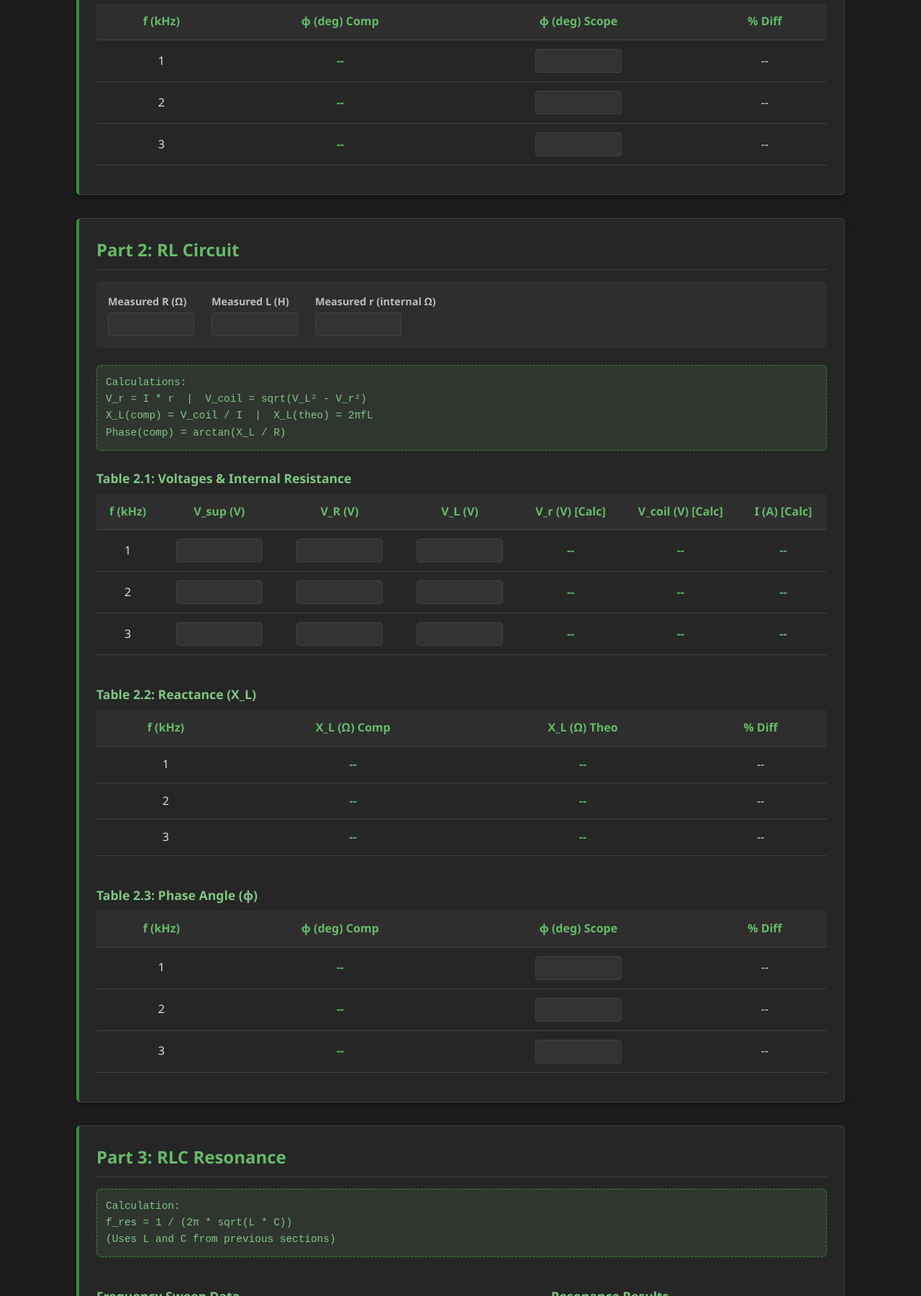
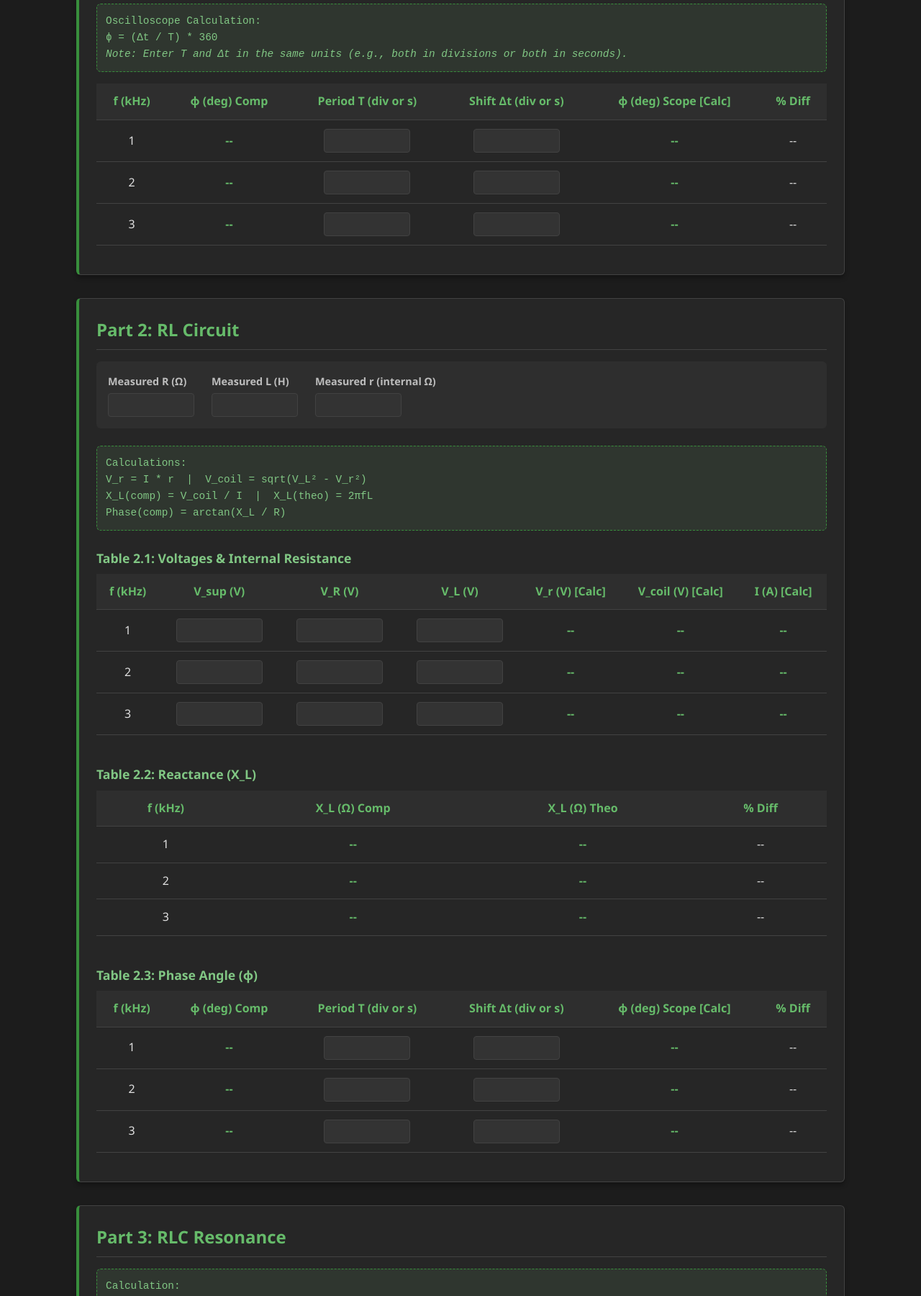
Before and after one commit to ShortTimeNoSee/phys-42-ac-circuits-lab, a plain HTML site: page index.html in a window 1280 px wide. Shown: the part 1333-3133 px from the top of the page at 72% size. Drawn offline with Linux system fonts and the light colour scheme.

Commit message:
phase angle and reactance calculations

```diff
--- a/index.html
+++ b/index.html
@@ -300,13 +300,20 @@
             </div>
 
             <h3>Table 1.3: Phase Angle (ϕ)</h3>
+            <div class="formula-box">
+                Oscilloscope Calculation:<br>
+                ϕ = (Δt / T) * 360<br>
+                <em>Note: Enter T and Δt in the same units (e.g., both in divisions or both in seconds).</em>
+            </div>
             <div class="table-wrapper">
                 <table>
                     <thead>
                         <tr>
                             <th>f (kHz)</th>
                             <th>ϕ (deg) Comp</th>
-                            <th>ϕ (deg) Scope</th>
+                            <th>Period T (div or s)</th>
+                            <th>Shift Δt (div or s)</th>
+                            <th>ϕ (deg) Scope [Calc]</th>
                             <th>% Diff</th>
                         </tr>
                     </thead>
@@ -314,19 +321,25 @@
                         <tr>
                             <td>1</td>
                             <td class="computed-val" id="p1_1k_phi_comp">--</td>
-                            <td><input type="number" id="p1_1k_phi_meas" step="1" oninput="calcPart1()"></td>
+                            <td><input type="number" id="p1_1k_T" step="0.1" oninput="calcPart1()"></td>
+                            <td><input type="number" id="p1_1k_dt" step="0.1" oninput="calcPart1()"></td>
+                            <td class="computed-val" id="p1_1k_phi_scope">--</td>
                             <td id="p1_1k_phi_diff">--</td>
                         </tr>
                         <tr>
                             <td>2</td>
                             <td class="computed-val" id="p1_2k_phi_comp">--</td>
-                            <td><input type="number" id="p1_2k_phi_meas" step="1" oninput="calcPart1()"></td>
+                            <td><input type="number" id="p1_2k_T" step="0.1" oninput="calcPart1()"></td>
+                            <td><input type="number" id="p1_2k_dt" step="0.1" oninput="calcPart1()"></td>
+                            <td class="computed-val" id="p1_2k_phi_scope">--</td>
                             <td id="p1_2k_phi_diff">--</td>
                         </tr>
                         <tr>
                             <td>3</td>
                             <td class="computed-val" id="p1_3k_phi_comp">--</td>
-                            <td><input type="number" id="p1_3k_phi_meas" step="1" oninput="calcPart1()"></td>
+                            <td><input type="number" id="p1_3k_T" step="0.1" oninput="calcPart1()"></td>
+                            <td><input type="number" id="p1_3k_dt" step="0.1" oninput="calcPart1()"></td>
+                            <td class="computed-val" id="p1_3k_phi_scope">--</td>
                             <td id="p1_3k_phi_diff">--</td>
                         </tr>
                     </tbody>
@@ -446,7 +459,9 @@
                         <tr>
                             <th>f (kHz)</th>
                             <th>ϕ (deg) Comp</th>
-                            <th>ϕ (deg) Scope</th>
+                            <th>Period T (div or s)</th>
+                            <th>Shift Δt (div or s)</th>
+                            <th>ϕ (deg) Scope [Calc]</th>
                             <th>% Diff</th>
                         </tr>
                     </thead>
@@ -454,19 +469,25 @@
                         <tr>
                             <td>1</td>
                             <td class="computed-val" id="p2_1k_phi_comp">--</td>
-                            <td><input type="number" id="p2_1k_phi_meas" step="1" oninput="calcPart2()"></td>
+                            <td><input type="number" id="p2_1k_T" step="0.1" oninput="calcPart2()"></td>
+                            <td><input type="number" id="p2_1k_dt" step="0.1" oninput="calcPart2()"></td>
+                            <td class="computed-val" id="p2_1k_phi_scope">--</td>
                             <td id="p2_1k_phi_diff">--</td>
                         </tr>
                         <tr>
                             <td>2</td>
                             <td class="computed-val" id="p2_2k_phi_comp">--</td>
                             <td><input type="number" id="p2_2k_phi_meas" step="1" oninput="calcPart2()"></td>
+                            <td><input type="number" id="p2_2k_dt" step="0.1" oninput="calcPart2()"></td>
+                            <td class="computed-val" id="p2_2k_phi_scope">--</td>
                             <td id="p2_2k_phi_diff">--</td>
                         </tr>
                         <tr>
                             <td>3</td>
                             <td class="computed-val" id="p2_3k_phi_comp">--</td>
-                            <td><input type="number" id="p2_3k_phi_meas" step="1" oninput="calcPart2()"></td>
+                            <td><input type="number" id="p2_3k_T" step="0.1" oninput="calcPart2()"></td>
+                            <td><input type="number" id="p2_3k_dt" step="0.1" oninput="calcPart2()"></td>
+                            <td class="computed-val" id="p2_3k_phi_scope">--</td>
                             <td id="p2_3k_phi_diff">--</td>
                         </tr>
                     </tbody>
@@ -534,23 +555,26 @@
     <script>
         // --- Helper Functions ---
         function getVal(id) {
-            const v = parseFloat(document.getElementById(id).value);
+            const el = document.getElementById(id);
+            if (!el) return null;
+            const v = parseFloat(el.value);
             return isNaN(v) ? null : v;
         }
 
         function setVal(id, val, units = "") {
             const el = document.getElementById(id);
+            if (!el) return;
             if (val === null || isNaN(val) || !isFinite(val)) {
                 el.innerText = "--";
                 el.className = "computed-val";
             } else {
-                // Display logic: max 4 significant digits typically for these labs
                 el.innerText = val.toPrecision(4) + (units ? " " + units : "");
             }
         }
 
         function setDiff(id, percent) {
             const el = document.getElementById(id);
+            if (!el) return;
             if (percent === null || isNaN(percent) || !isFinite(percent)) {
                 el.innerText = "--";
                 el.className = "";
@@ -563,8 +587,8 @@
         }
 
         function calcDiff(meas, theo) {
-            if (!meas || !theo) return null;
-            return (Math.abs(meas - theo) / Math.abs(theo)) * 100;
+            if (meas === null || theo === null) return null;
+            return (Math.abs(Math.abs(meas) - Math.abs(theo)) / Math.abs(theo)) * 100;
         }
 
         // --- Part 3 Table Generator ---
@@ -585,55 +609,57 @@
         function calcPart1() {
             const R = getVal('p1_R');
             const C_uF = getVal('p1_C');
-            const C = C_uF ? C_uF * 1e-6 : null; // Convert to Farads
+            const C = C_uF ? C_uF * 1e-6 : null;
 
-            const freqs = [1, 2, 3]; // kHz
+            const freqs = [1, 2, 3];
 
             freqs.forEach(f_kHz => {
-                const f = f_kHz * 1000; // Hz
+                const f = f_kHz * 1000;
                 const prefix = `p1_${f_kHz}k`;
 
                 // Inputs
                 const Vr = getVal(`${prefix}_Vr`);
                 const Vc = getVal(`${prefix}_Vc`);
-                const phi_meas = getVal(`${prefix}_phi_meas`);
 
-                // 1. Current I = Vr / R
+                // Scope Inputs
+                const T = getVal(`${prefix}_T`);
+                const dt = getVal(`${prefix}_dt`);
+
+                // 1. Current
                 let I = null;
                 if (R && Vr) I = Vr / R;
                 setVal(`${prefix}_I`, I);
-                setVal(`${prefix}_I_copy`, I); // Populate 2nd table column
+                setVal(`${prefix}_I_copy`, I);
 
-                // 2. Xc Computed = Vc / I
+                // 2. Xc Computed
                 let Xc_comp = null;
                 if (Vc && I) Xc_comp = Vc / I;
                 setVal(`${prefix}_Xc_comp`, Xc_comp);
 
-                // 3. Xc Theoretical = 1 / (2pi f C)
+                // 3. Xc Theo
                 let Xc_theo = null;
                 if (C) Xc_theo = 1 / (2 * Math.PI * f * C);
                 setVal(`${prefix}_Xc_theo`, Xc_theo);
 
-                // 4. Xc % Diff
+                // 4. Xc Diff
                 setDiff(`${prefix}_Xc_diff`, calcDiff(Xc_comp, Xc_theo));
 
-                // 5. Phase Computed (deg) = atan(-Xc/R)
-                // Note: Xc is positive number in formula usually, but phase is negative for capacitor
+                // 5. Phase Computed
                 let phi_comp = null;
                 if (Xc_comp !== null && R) {
-                    // Result in degrees
                     phi_comp = Math.atan(-Xc_comp / R) * (180 / Math.PI);
                 }
                 setVal(`${prefix}_phi_comp`, phi_comp);
 
-                // 6. Phase % Diff
-                // Use magnitudes for diff
-                if (phi_comp !== null && phi_meas !== null) {
-                    const diff = (Math.abs(Math.abs(phi_comp) - Math.abs(phi_meas)) / Math.abs(phi_comp)) * 100;
-                    setDiff(`${prefix}_phi_diff`, diff);
-                } else {
-                    setDiff(`${prefix}_phi_diff`, null);
+                // 6. Phase Scope Calculation
+                let phi_scope = null;
+                if (T && dt) {
+                    phi_scope = (dt / T) * 360;
                 }
+                setVal(`${prefix}_phi_scope`, phi_scope);
+
+                // 7. Phase Diff
+                setDiff(`${prefix}_phi_diff`, calcDiff(phi_scope, phi_comp));
             });
 
             saveData();
@@ -641,83 +667,86 @@
 
         function calcPart2() {
             const R = getVal('p2_R');
-            const L = getVal('p2_L'); // Henrys
+            const L = getVal('p2_L');
             const r = getVal('p2_r_int');
 
-            const freqs = [1, 2, 3]; // kHz
+            const freqs = [1, 2, 3];
 
             freqs.forEach(f_kHz => {
-                const f = f_kHz * 1000; // Hz
+                const f = f_kHz * 1000;
                 const prefix = `p2_${f_kHz}k`;
 
                 const Vr = getVal(`${prefix}_Vr`);
-                const Vl = getVal(`${prefix}_Vl`); // Voltage across entire inductor
-                const phi_meas = getVal(`${prefix}_phi_meas`);
+                const Vl = getVal(`${prefix}_Vl`);
+
+                // Scope Inputs
+                const T = getVal(`${prefix}_T`);
+                const dt = getVal(`${prefix}_dt`);
 
                 // 1. Current
                 let I = null;
                 if (R && Vr) I = Vr / R;
                 setVal(`${prefix}_I`, I);
 
-                // 2. Voltage across internal resistance (Vr_int = I * r)
+                // 2. Vr_int
                 let Vr_int = null;
                 if (I && r) Vr_int = I * r;
                 setVal(`${prefix}_Vr_int`, Vr_int);
 
-                // 3. Vcoil (Pure Inductor V) = sqrt(Vl^2 - Vr_int^2)
+                // 3. Vcoil
                 let Vcoil = null;
                 if (Vl !== null && Vr_int !== null) {
-                    // Safety check for negative sqrt
                     const term = (Vl * Vl) - (Vr_int * Vr_int);
-                    if (term >= 0) Vcoil = Math.sqrt(term);
-                    else Vcoil = 0; // Physically impossible implies measurement error
+                    Vcoil = term >= 0 ? Math.sqrt(term) : 0;
                 }
                 setVal(`${prefix}_Vcoil`, Vcoil);
 
-                // 4. XL Computed = Vcoil / I
+                // 4. XL Comp
                 let Xl_comp = null;
                 if (Vcoil !== null && I > 0) Xl_comp = Vcoil / I;
                 setVal(`${prefix}_Xl_comp`, Xl_comp);
 
-                // 5. XL Theoretical = 2pi f L
+                // 5. XL Theo
                 let Xl_theo = null;
                 if (L) Xl_theo = 2 * Math.PI * f * L;
                 setVal(`${prefix}_Xl_theo`, Xl_theo);
 
-                // 6. XL % Diff
+                // 6. XL Diff
                 setDiff(`${prefix}_Xl_diff`, calcDiff(Xl_comp, Xl_theo));
 
-                // 7. Phase Computed = atan(Xl / R)
+                // 7. Phase Comp
                 let phi_comp = null;
                 if (Xl_comp !== null && R) {
                     phi_comp = Math.atan(Xl_comp / R) * (180 / Math.PI);
                 }
                 setVal(`${prefix}_phi_comp`, phi_comp);
 
-                // 8. Phase Diff
-                setDiff(`${prefix}_phi_diff`, calcDiff(phi_comp, phi_meas));
+                // 8. Phase Scope Calc
+                let phi_scope = null;
+                if (T && dt) {
+                    phi_scope = (dt / T) * 360;
+                }
+                setVal(`${prefix}_phi_scope`, phi_scope);
+
+                // 9. Phase Diff
+                setDiff(`${prefix}_phi_diff`, calcDiff(phi_scope, phi_comp));
             });
 
             saveData();
         }
 
         function calcPart3() {
-            const L = getVal('p2_L'); // From Part 2
-            const C_uF = getVal('p1_C'); // From Part 1
+            const L = getVal('p2_L');
+            const C_uF = getVal('p1_C');
             const C = C_uF ? C_uF * 1e-6 : null;
-
             const f_meas = getVal('p3_f_meas');
 
-            // Theoretical Resonance
             let f_theo = null;
             if (L && C) {
                 f_theo = 1 / (2 * Math.PI * Math.sqrt(L * C));
             }
             setVal('p3_f_theo', f_theo);
-
-            // Diff
             setDiff('p3_diff', calcDiff(f_meas, f_theo));
-
             saveData();
         }
 
@@ -729,8 +758,6 @@
                 if (inp.id) data[inp.id] = inp.value;
             });
             localStorage.setItem('phys42LabData', JSON.stringify(data));
-            // Trigger calc Part 3 explicitly if L or C changed
-            // (Simple approach: just running all calcs on load handles dependencies)
         }
 
         function loadData() {
@@ -741,7 +768,6 @@
                     const el = document.getElementById(id);
                     if (el) el.value = val;
                 }
-                // Recalculate everything
                 calcPart1();
                 calcPart2();
                 calcPart3();
@@ -787,7 +813,6 @@
             }
         });
 
-        // Init
         window.addEventListener('DOMContentLoaded', loadData);
 
     </script>
```
